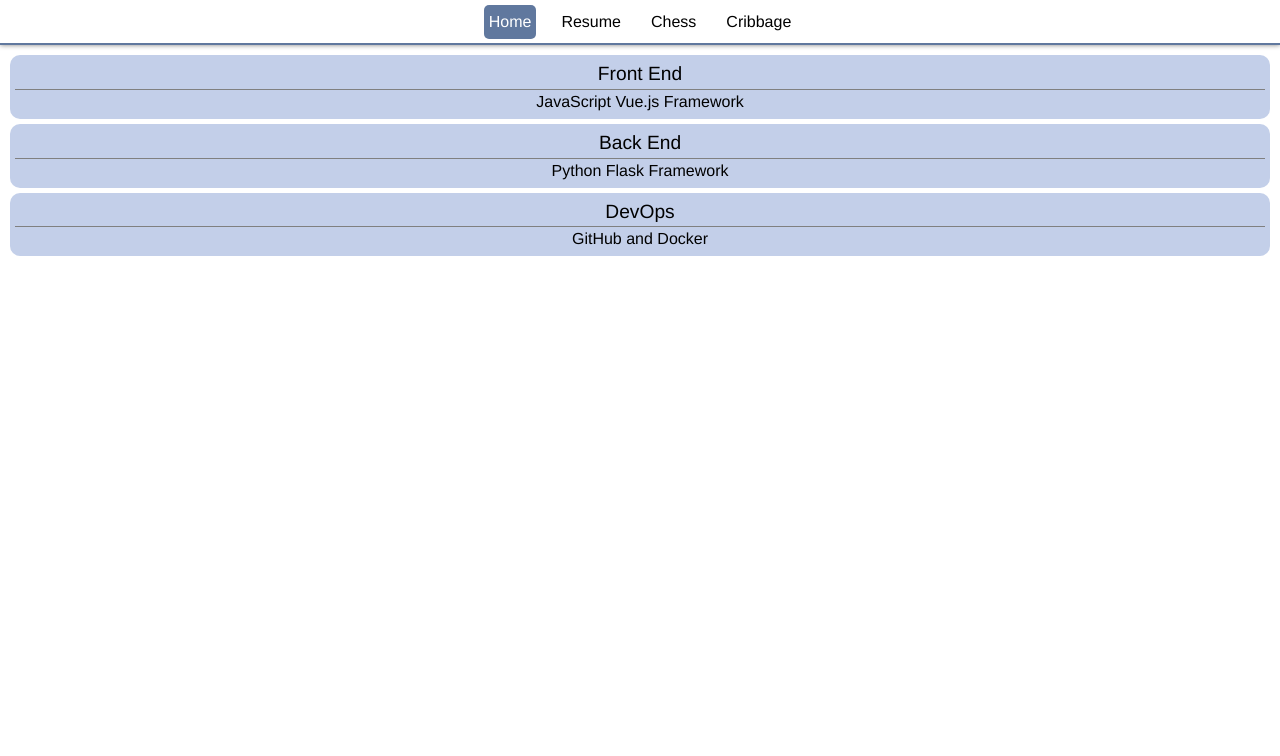
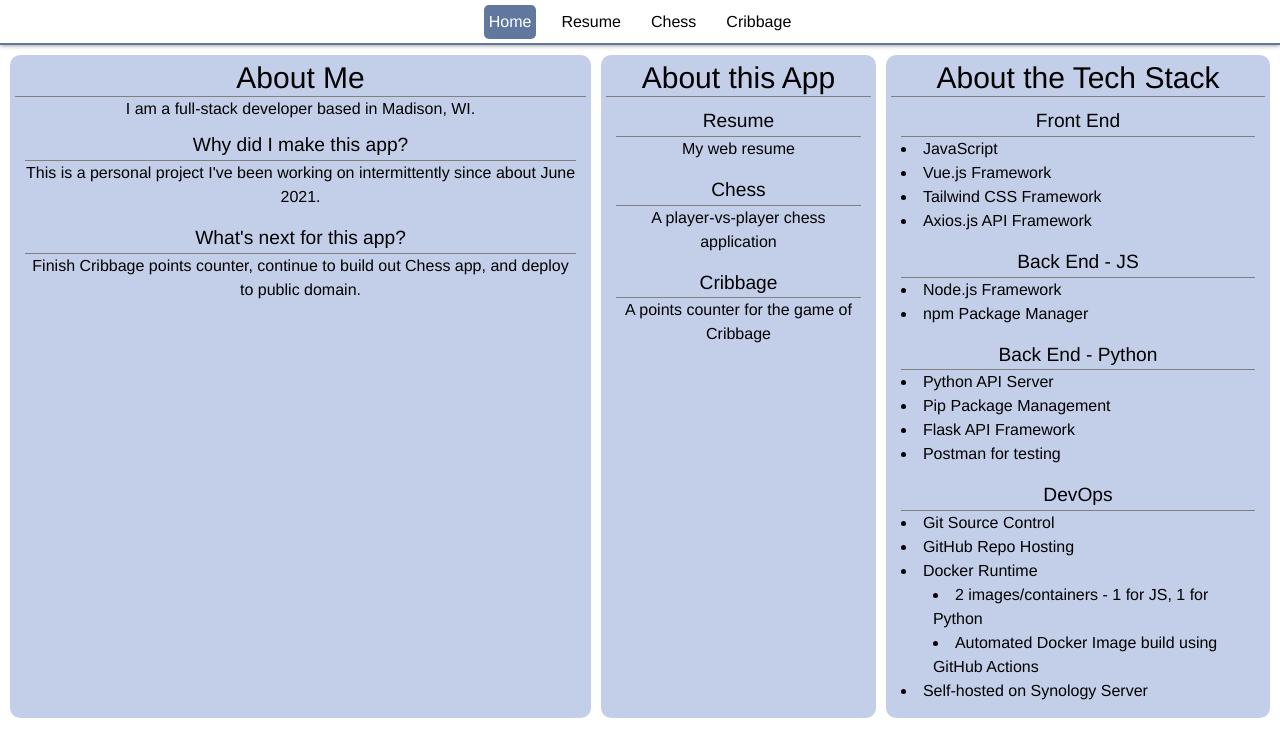
Before and after one commit to erikd7/erik-web-app, a Vue app: page / in a window 1280 px wide. Shown: the top 756 px of the page. Built offline with nearby package versions, Linux system fonts and the light colour scheme.

Commit message:
Build out home page

```diff
--- a/src/SharedComponents/CardTile.vue
+++ b/src/SharedComponents/CardTile.vue
@@ -1,6 +1,6 @@
 <template>
-    <div class="card">
-        <div v-if="header" class="card-header">
+    <div class="card" :class="{ grow: hoverGrow }">
+        <div v-if="header" :class="`card-header ${headerClass}`">
             {{ header }}
             <div v-if="subHeader" class="card-subheader">
                 {{ subHeader }}
@@ -22,9 +22,17 @@
                 type: String,
                 default: '',
             },
+            headerClass: {
+                type: String,
+                default: '',
+            },
             subHeader: {
                 type: String,
                 default: '',
+            },
+            hoverGrow: {
+                type: Boolean,
+                default: true,
             },
         },
     };
@@ -40,7 +48,7 @@
         text-align: center;
         transition: all 0.15s ease-in-out;
     }
-    .card:hover {
+    .grow:hover {
         transform: scale(1.01);
         filter: drop-shadow(2px 4px 6px #425677);
     }
--- a/src/components/Home.vue
+++ b/src/components/Home.vue
@@ -1,14 +1,68 @@
 <template>
     <div>
-        <CardTile header="Front End">
-            JavaScript Vue.js Framework
-        </CardTile>
-        <CardTile header="Back End">
-            Python Flask Framework
-        </CardTile>
-        <CardTile header="DevOps">
-            GitHub and Docker
-        </CardTile>
+        <div class="flex flex-row justify-center">
+            <CardTile header="About Me" headerClass="text-3xl">
+                I am a full-stack developer based in Madison, WI.
+                <CardTile header="Why did I make this app?" :hoverGrow="false">
+                    This is a personal project I've been working on
+                    intermittently since about June 2021.
+                </CardTile>
+                <CardTile header="What's next for this app?" :hoverGrow="false">
+                    Finish Cribbage points counter, continue to build out Chess
+                    app, and deploy to public domain.
+                </CardTile>
+            </CardTile>
+            <CardTile header="About this App" headerClass="text-3xl">
+                <CardTile header="Resume" :hoverGrow="false">
+                    My web resume
+                </CardTile>
+                <CardTile header="Chess" :hoverGrow="false">
+                    A player-vs-player chess application
+                </CardTile>
+                <CardTile header="Cribbage" :hoverGrow="false">
+                    A points counter for the game of Cribbage
+                </CardTile>
+            </CardTile>
+            <CardTile header="About the Tech Stack" headerClass="text-3xl">
+                <CardTile header="Front End" :hoverGrow="false">
+                    <ul class="list-disc list-inside text-left">
+                        <li>JavaScript</li>
+                        <li>Vue.js Framework</li>
+                        <li>Tailwind CSS Framework</li>
+                        <li>Axios.js API Framework</li>
+                    </ul>
+                </CardTile>
+                <CardTile header="Back End - JS" :hoverGrow="false">
+                    <ul class="list-disc list-inside text-left">
+                        <li>Node.js Framework</li>
+                        <li>npm Package Manager</li>
+                    </ul>
+                </CardTile>
+                <CardTile header="Back End - Python" :hoverGrow="false">
+                    <ul class="list-disc list-inside text-left">
+                        <li>Python API Server</li>
+                        <li>Pip Package Management</li>
+                        <li>Flask API Framework</li>
+                        <li>Postman for testing</li>
+                    </ul>
+                </CardTile>
+                <CardTile header="DevOps" :hoverGrow="false">
+                    <ul class="list-disc list-inside text-left">
+                        <li>Git Source Control</li>
+                        <li>GitHub Repo Hosting</li>
+                        <li>Docker Runtime</li>
+                        <li style="margin-left:2em"
+                            >2 images/containers - 1 for JS, 1 for Python</li
+                        >
+                        <li style="margin-left:2em"
+                            >Automated Docker Image build using GitHub
+                            Actions</li
+                        >
+                        <li>Self-hosted on Synology Server</li>
+                    </ul>
+                </CardTile>
+            </CardTile>
+        </div>
     </div>
 </template>
 
```
